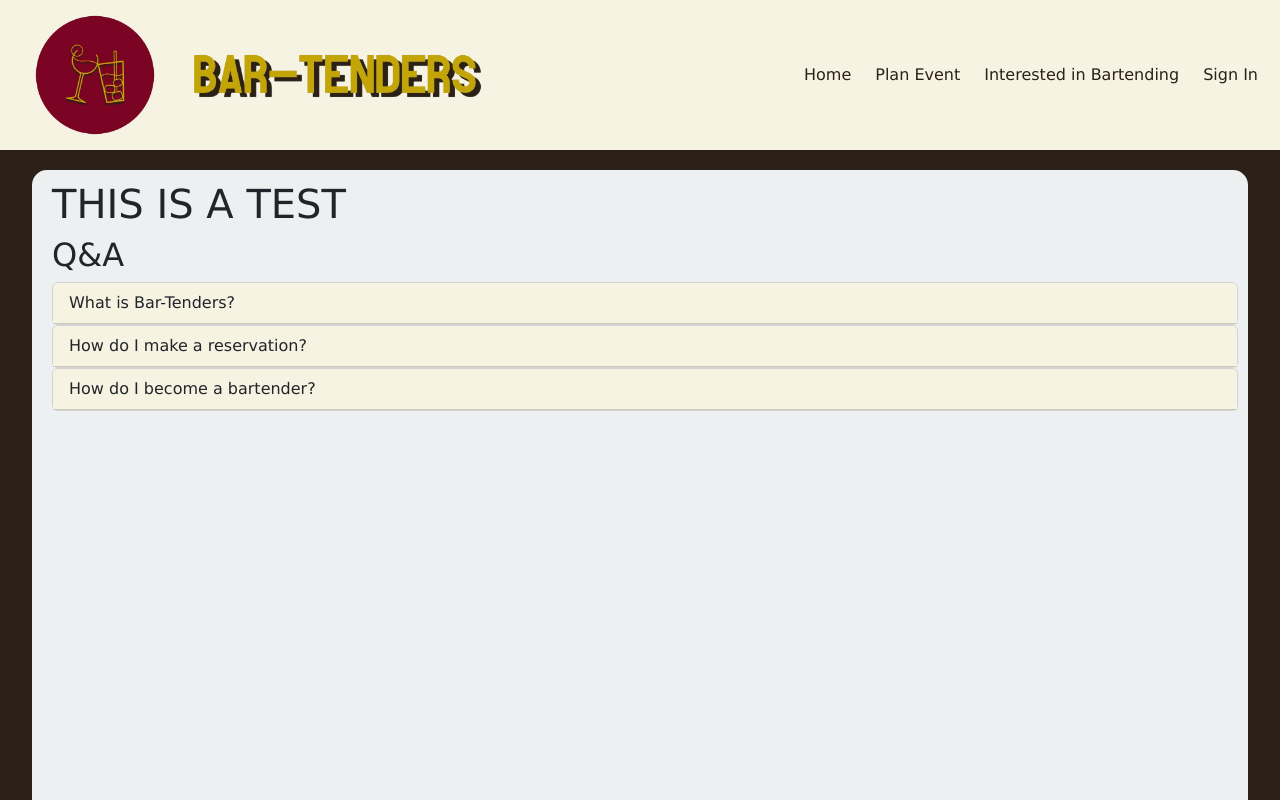
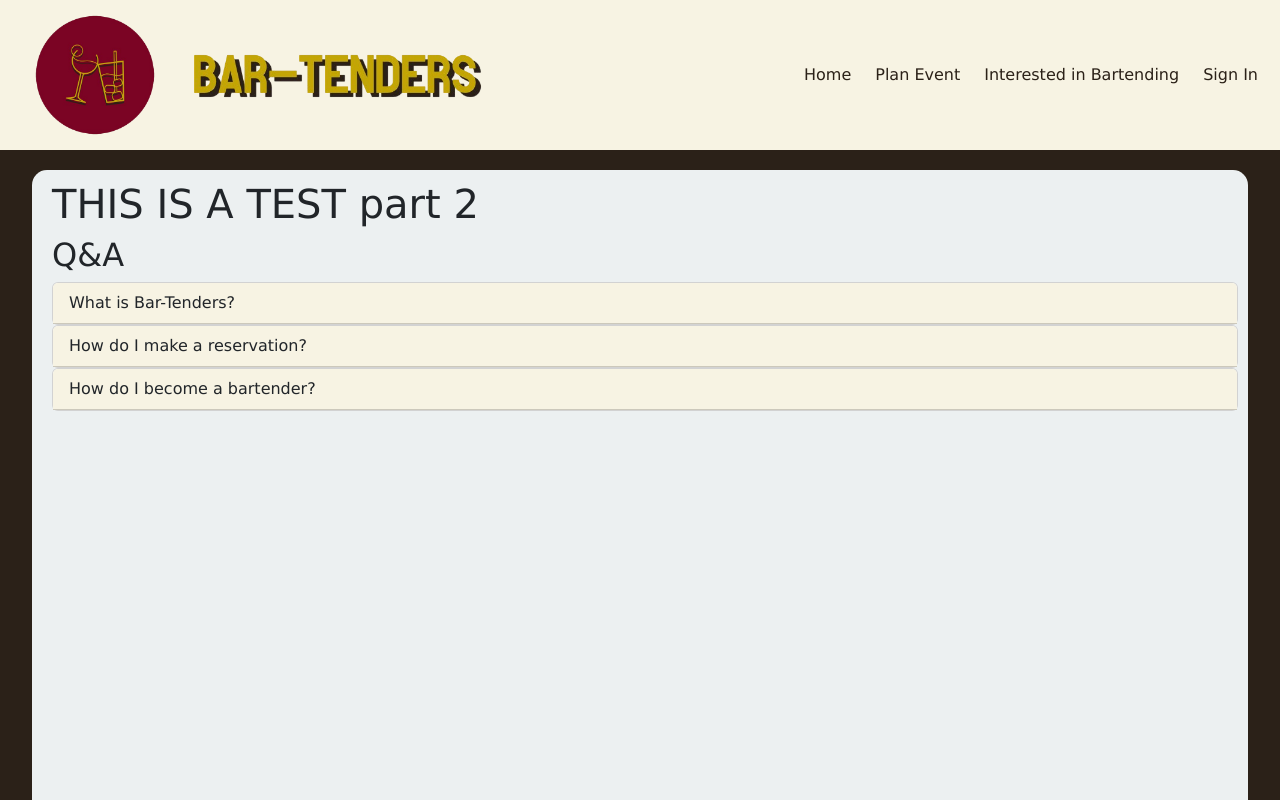
Before and after one commit to OvedL/BarTenders, a plain HTML site: page index.html in a window 1280 px wide. Shown: the top 800 px of the page. Drawn offline with nearby package versions, Linux system fonts and the light colour scheme.

Commit message:
This is a second test

```diff
--- a/index.html
+++ b/index.html
@@ -34,7 +34,7 @@
 
         <main>
             <div id="wrapper">
-                <h1>THIS IS A TEST</h1>
+                <h1>THIS IS A TEST part 2</h1>
                 <h2>Q&A</h2>
                 <div id="accordion">
                     <div class="card">
```
